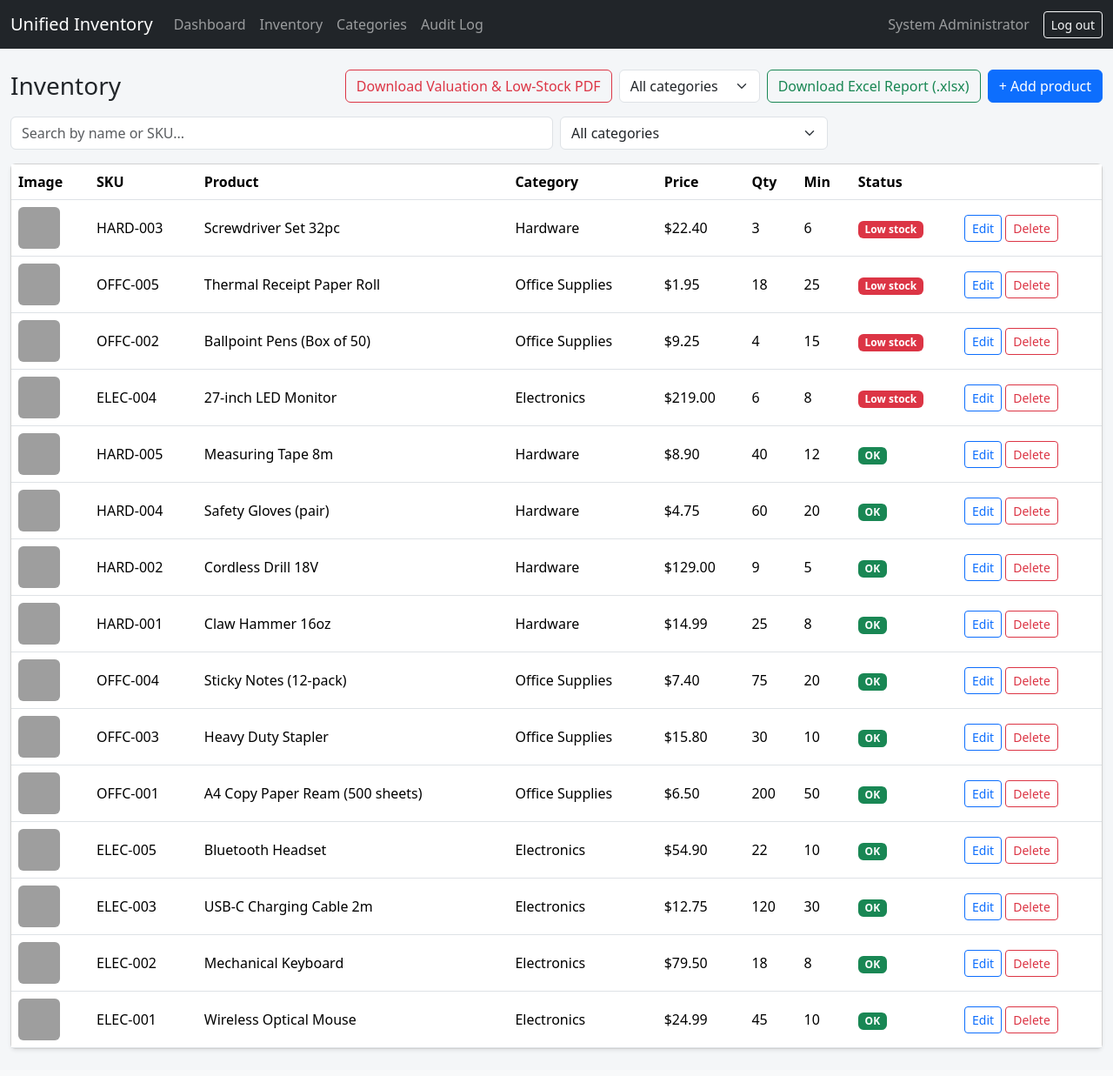
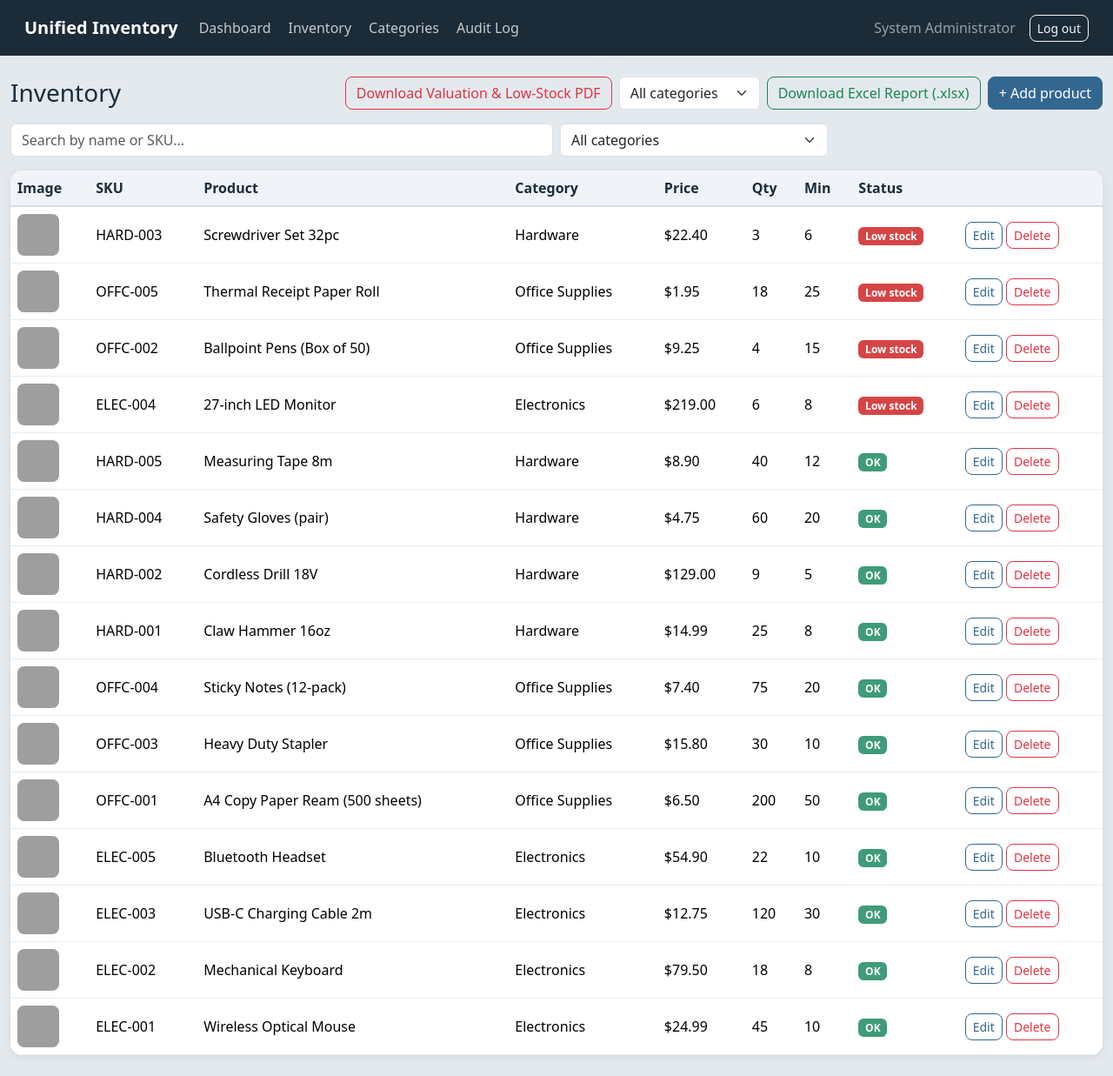
Before and after one commit to ianmattu1-lab/inventory_system, a PHP site: page /php/products.php in a window 1280 px wide. Shown: the whole page at 87% size. Before the commit the page ends 1208 px from the top, so only its background shows below. Run offline with PHP 8.4, Linux system fonts and the light colour scheme; a user stored in the database is signed in; data comes from the database, SQL or seed files in the repository; grey boxes are pictures that could not be loaded.

Commit message:
made design changes to the style css

```diff
--- a/css/style.css
+++ b/css/style.css
@@ -1,6 +1,124 @@
-body { background: #f4f6f8; }
-.thumb { width: 48px; height: 48px; object-fit: cover; border-radius: 6px; background: #e9ecef; }
-.low-row { background: #fff0f0; }
-.kpi { border-left: 5px solid #0d6efd; }
+:root {
+  --navy: #1b2b38;
+  --slate: #2f4858;
+  --blue-dark: #336790;
+  --blue: #5499cf;
+  --blue-soft: #6aa0c8;
+  --page-bg: #e4e9ee;
+  --line: #d5dee7;
+}
+
+body {
+  background: var(--page-bg);
+  color: var(--navy);
+}
+
+/* ---------- Navbar ---------- */
+.navbar {
+  background-color: var(--navy) !important;
+  padding: 0.75rem 1rem;
+}
+.navbar-brand { font-weight: 700; }
+.navbar .nav-link {
+  color: rgba(255, 255, 255, 0.75);
+  border-radius: 8px;
+  padding: 0.5rem 0.9rem;
+  margin-right: 0.25rem;
+}
+.navbar .nav-link:hover {
+  color: #fff;
+  background: rgba(255, 255, 255, 0.08);
+}
+.navbar .nav-link.active {
+  color: #fff;
+  background: var(--blue-soft);
+  font-weight: 600;
+}
+
+/* ---------- Cards ---------- */
+.card {
+  border: 0;
+  border-radius: 14px;
+  box-shadow: 0 2px 10px rgba(27, 43, 56, 0.08) !important;
+}
+.card-header {
+  background: #fff;
+  font-weight: 700;
+  color: var(--navy);
+  border-bottom: 1px solid var(--line);
+  border-radius: 14px 14px 0 0 !important;
+}
+.card .table-responsive { border-radius: 14px; }
+
+/* KPI cards on the dashboard */
+.kpi { border-left: 5px solid var(--blue-dark); }
 .kpi-low { border-left: 5px solid #dc3545; }
-.login-box { max-width: 380px; margin: 10vh auto; }
+.kpi .text-muted, .kpi-low .text-muted {
+  color: var(--navy) !important;
+  font-weight: 700;
+  font-size: 0.95rem;
+}
+.kpi .fw-bold { color: var(--blue-dark); }
+
+/* ---------- Tables ---------- */
+.table thead { --bs-table-bg: #f0f4f8; }
+.table thead th {
+  color: var(--navy);
+  border-bottom: 2px solid var(--line);
+  font-weight: 700;
+}
+.table td, .table th { border-color: #e9eef3; }
+.low-row { background: #fdeeee; }
+.thumb {
+  width: 48px;
+  height: 48px;
+  object-fit: cover;
+  border-radius: 8px;
+  background: #e9eef3;
+}
+
+/* ---------- Buttons ---------- */
+.btn-primary {
+  --bs-btn-bg: var(--blue-dark);
+  --bs-btn-border-color: var(--blue-dark);
+  --bs-btn-hover-bg: #2a5578;
+  --bs-btn-hover-border-color: #2a5578;
+  --bs-btn-active-bg: #244a69;
+  --bs-btn-active-border-color: #244a69;
+  --bs-btn-disabled-bg: var(--blue-dark);
+  --bs-btn-disabled-border-color: var(--blue-dark);
+}
+.btn-outline-primary {
+  --bs-btn-color: var(--blue-dark);
+  --bs-btn-border-color: var(--blue-dark);
+  --bs-btn-hover-bg: var(--blue-dark);
+  --bs-btn-hover-border-color: var(--blue-dark);
+  --bs-btn-active-bg: var(--blue-dark);
+  --bs-btn-active-border-color: var(--blue-dark);
+}
+.btn { border-radius: 8px; }
+
+/* ---------- Badges ---------- */
+.badge { border-radius: 6px; font-weight: 600; padding: 0.4em 0.65em; }
+.badge.bg-success { background-color: #3f9b78 !important; }
+.badge.bg-danger { background-color: #d64545 !important; }
+.badge.bg-info { background-color: var(--blue) !important; }
+.badge.bg-dark { background-color: var(--slate) !important; }
+
+/* ---------- Forms and modals ---------- */
+.form-control:focus, .form-select:focus {
+  border-color: var(--blue);
+  box-shadow: 0 0 0 0.2rem rgba(84, 153, 207, 0.25);
+}
+.form-label { font-weight: 600; font-size: 0.9rem; }
+.modal-content { border: 0; border-radius: 14px; }
+.modal-header, .modal-footer { border-color: #e9eef3; }
+.modal-title { font-weight: 700; }
+
+/* ---------- Login page ---------- */
+.login-box {
+  max-width: 380px;
+  margin: 10vh auto;
+  border-top: 5px solid var(--blue-dark);
+}
+.login-box h4 { font-weight: 700; color: var(--navy); }
```
